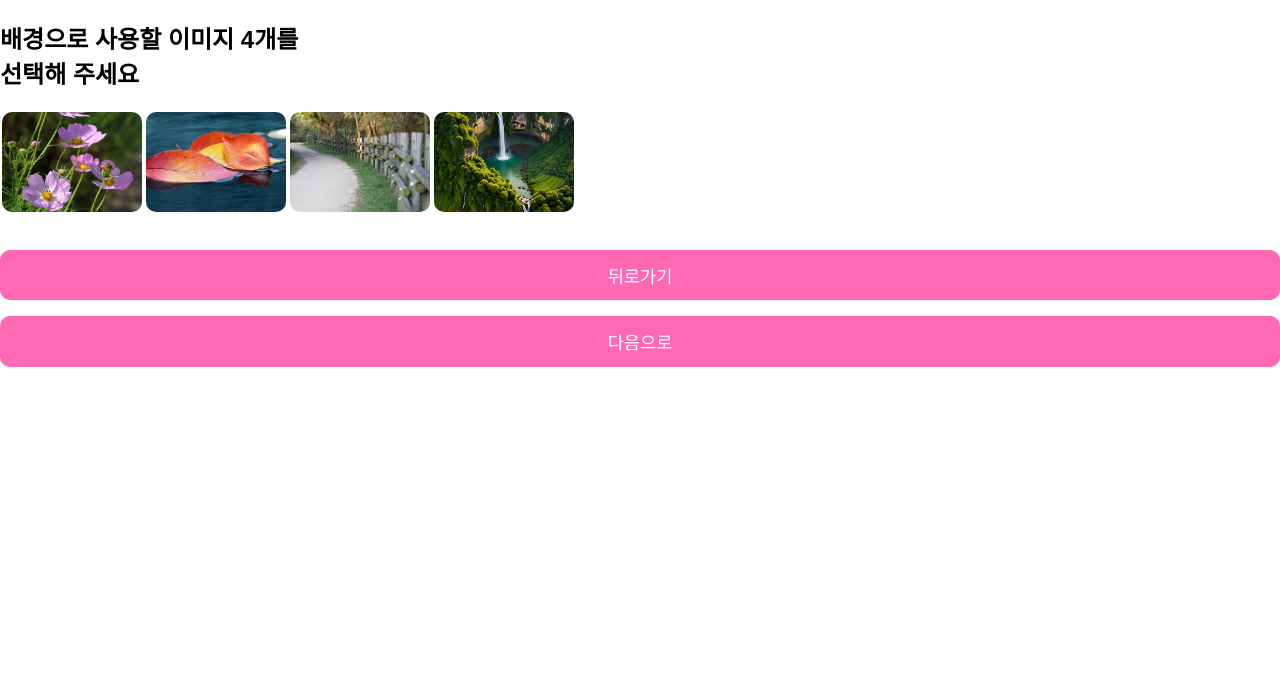
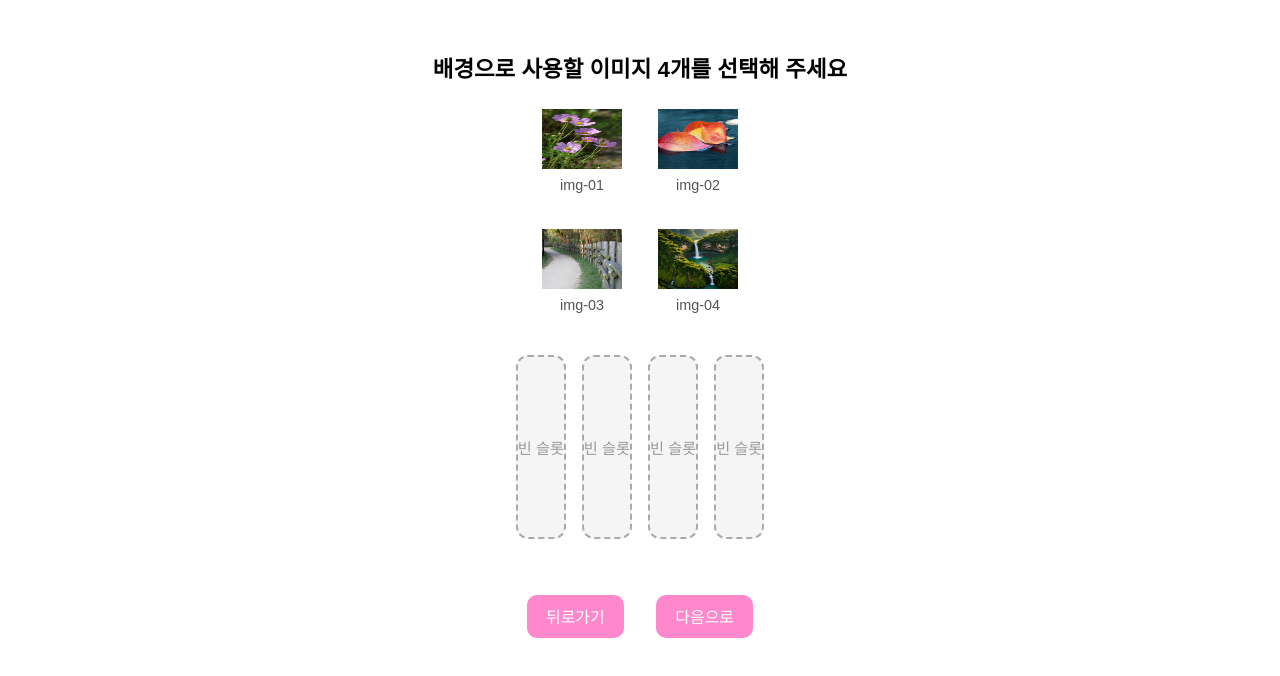
Before and after one commit to xeon-243859/ppongtok-app, a React (Vite) app: page /image/select in a window 1280 px wide. Shown: the top 676 px of the page. Built offline with nearby package versions, Linux system fonts and the light colour scheme.

Commit message:
🎨 이미지/영상/음악 선택 슬롯 UI 정리 및 전체 흐름 마무리

```diff
--- a/src/pages/ImageSelectPage.css
+++ b/src/pages/ImageSelectPage.css
@@ -1,106 +1,87 @@
-.image-select-container {
+.image-select-page {
+  padding: 2rem;
+  font-family: 'Pretendard', sans-serif;
   display: flex;
   flex-direction: column;
   align-items: center;
-  padding: 2rem;
-  max-width: 600px;
-  margin: 0 auto;
-  font-family: 'Pretendard', sans-serif;
 }
 
-.title-text {
-  font-size: 1.5rem;
-  font-weight: bold;
-  margin-bottom: 1.5rem;
+.typing-text {
+  font-size: 1.4rem;
   text-align: center;
+  margin-bottom: 1rem;
   white-space: pre-line;
-  line-height: 1.6;
 }
 
-.image-thumbnails {
+.slot-grid {
   display: grid;
   grid-template-columns: repeat(2, 1fr);
   gap: 1rem;
-  margin-bottom: 1.5rem;
+  margin-bottom: 2rem;
 }
 
-.thumbnail {
-  width: 140px;
-  height: 100px;
-  object-fit: cover;
+.slot {
+  display: flex;
+  flex-direction: column;
+  align-items: center;
   border: 2px solid transparent;
-  border-radius: 12px;
+  border-radius: 10px;
+  padding: 0.5rem;
   cursor: pointer;
-  transition: transform 0.2s ease, border 0.2s ease;
+  transition: border 0.3s ease;
 }
 
-.thumbnail:hover {
-  transform: scale(1.05);
+.slot.selected {
+  border-color: #ff88cc;
+  background-color: #fff0f5;
 }
 
-.thumbnail.selected {
-  border: 3px solid #ff6699;
-  box-shadow: 0 0 10px rgba(255, 102, 153, 0.5);
+.slot-label {
+  margin-top: 0.5rem;
+  font-size: 0.9rem;
+  color: #555;
+}
+
+.selected-slots {
+  display: flex;
+  gap: 1rem;
+  margin-bottom: 2rem;
 }
 
 .preview-slot {
-  width: 100%;
-  height: 180px;
+  width: 120px;
+  height: 80px;
+  background-color: #f0f0f0;
+  border: 1px dashed #aaa;
   display: flex;
   justify-content: center;
   align-items: center;
-  margin-bottom: 1.5rem;
-  border: 2px dashed #aaa;
-  border-radius: 12px;
-  background-color: #fafafa;
-}
-
-.preview-img {
-  max-width: 100%;
-  max-height: 100%;
-  border-radius: 12px;
+  border-radius: 8px;
+  overflow: hidden;
 }
 
 .empty-slot {
-  color: #999;
-  font-size: 0.95rem;
+  color: #bbb;
+  font-size: 0.8rem;
 }
 
-.upload-section {
-  margin-bottom: 1.5rem;
+.button-row {
+  display: flex;
+  justify-content: center;
+  gap: 2rem;
 }
 
-.upload-button {
-  background-color: #ffccdd;
-  color: #333;
+.button-row button {
   padding: 0.6rem 1.2rem;
-  border-radius: 8px;
+  font-size: 1rem;
+  background-color: #ff88cc;
+  color: white;
+  border: none;
+  border-radius: 10px;
   cursor: pointer;
-  font-size: 0.9rem;
-  transition: background-color 0.2s ease;
+  transition: background-color 0.3s ease;
 }
 
-.upload-button:hover {
-  background-color: #ffb6c1;
+.button-row button:hover {
+  background-color: #ff66aa;
 }
-
-.button-group {
-  display: flex;
-  justify-content: space-between;
-  gap: 1rem;
-}
-
-.button-group button {
-  padding: 0.6rem 1.2rem;
-  border: none;
-  background-color: #ff6699;
-  color: white;
-  border-radius: 8px;
-  font-size: 1rem;
-  cursor: pointer;
-  transition: background-color 0.2s ease;
-}
-
-.button-group button:hover {
-  background-color: #ff3366;
-}
--- a/src/pages/ImageSelectPage.jsx
+++ b/src/pages/ImageSelectPage.jsx
@@ -4,67 +4,73 @@ import "./ImageSelectPage.css";
 
 const ImageSelectPage = () => {
   const navigate = useNavigate();
-  const [selectedImages, setSelectedImages] = useState({});
-
-  const images = [
-    "/backgrounds/cosmos.jpg",
-    "/backgrounds/leaves.jpg",
-    "/backgrounds/road.jpg",
-    "/backgrounds/water.jpg",
+  const imageOptions = [
+    { id: "img-01", src: "cosmos.jpg" },
+    { id: "img-02", src: "leaves.jpg" },
+    { id: "img-03", src: "road.jpg" },
+    { id: "img-04", src: "water.jpg" },
   ];
 
-  const handleImageClick = (index) => {
-    setSelectedImages((prev) => ({
-      ...prev,
-      [`img-${index}`]: images[index],
-    }));
+  const [selectedImages, setSelectedImages] = useState([]);
+
+  const handleSelect = (imgId) => {
+    if (selectedImages.includes(imgId)) {
+      setSelectedImages(selectedImages.filter((id) => id !== imgId));
+    } else if (selectedImages.length < 4) {
+      setSelectedImages([...selectedImages, imgId]);
+    }
   };
 
-  const handleNextClick = () => {
-    // 선택된 이미지 중 첫 번째 이미지만 사용하여 이동
-    const firstSelected = Object.values(selectedImages)[0];
-    if (firstSelected) {
-      localStorage.setItem("selectedBackground", firstSelected);
-      navigate("/music/select");
-    } else {
-      alert("이미지를 선택해주세요.");
+  const handleNext = () => {
+    if (selectedImages.length > 0) {
+      navigate("/music/select", {
+        state: { backgroundType: "image", selected: selectedImages },
+      });
     }
+  };
+
+  const handleBack = () => {
+    navigate("/style");
   };
 
   return (
     <div className="image-select-page">
-      <h2 className="typewriter">
-        배경으로 사용할 이미지 4개를<br />선택해 주세요
-      </h2>
-      <div className="image-grid">
-        {images.map((src, index) => (
-          <img
-            key={index}
-            src={src}
-            alt={`이미지${index + 1}`}
-            className={
-              selectedImages[`img-${index}`] ? "selected" : "thumbnail"
-            }
-            onClick={() => handleImageClick(index)}
-          />
-        ))}
-      </div>
-      <div className="selection-slots">
-        {[0, 1, 2, 3].map((num) => (
-          <div key={num} className="image-slot">
-            {selectedImages[`img-${num}`] && (
-              <img src={selectedImages[`img-${num}`]} alt={`선택${num}`} />
-            )}
+      <h2 className="typing-text">배경으로 사용할 이미지 4개를 선택해 주세요</h2>
+      <div className="slot-grid">
+        {imageOptions.map((image) => (
+          <div
+            key={image.id}
+            className={`slot ${selectedImages.includes(image.id) ? "selected" : ""}`}
+            onClick={() => handleSelect(image.id)}
+          >
+            <img src={`/backgrounds/${image.src}`} width="80" height="60" alt="img" />
+            <div className="slot-label">{image.id}</div>
           </div>
         ))}
       </div>
-      <div className="button-group">
-        <button className="back-button" onClick={() => navigate(-1)}>
-          뒤로가기
-        </button>
-        <button className="next-button" onClick={handleNextClick}>
-          다음으로
-        </button>
+      <div className="selected-slots">
+        {[0, 1, 2, 3].map((index) => {
+          const imgId = selectedImages[index];
+          const image = imageOptions.find((img) => img.id === imgId);
+          return (
+            <div key={index} className="preview-slot">
+              {image ? (
+                <img
+                  src={`/backgrounds/${image.src}`}
+                  width="120"
+                  height="80"
+                  alt="selected"
+                />
+              ) : (
+                <div className="empty-slot">빈 슬롯</div>
+              )}
+            </div>
+          );
+        })}
+      </div>
+      <div className="button-row">
+        <button onClick={handleBack}>뒤로가기</button>
+        <button onClick={handleNext}>다음으로</button>
       </div>
     </div>
   );
--- a/src/pages/MusicSelectPage.css
+++ b/src/pages/MusicSelectPage.css
@@ -1,18 +1,16 @@
-.music-select-container {
+.music-select-page {
+  padding: 2rem;
+  font-family: 'Pretendard', sans-serif;
   display: flex;
   flex-direction: column;
   align-items: center;
-  padding: 2rem;
-  max-width: 600px;
-  margin: 0 auto;
-  font-family: 'Pretendard', sans-serif;
 }
 
-.title-text {
-  font-size: 1.5rem;
-  font-weight: bold;
+.typing-text {
+  font-size: 1.4rem;
+  text-align: center;
   margin-bottom: 1.5rem;
-  text-align: center;
+  white-space: pre-line;
 }
 
 .music-list {
@@ -20,67 +18,50 @@
   flex-direction: column;
   gap: 1rem;
   width: 100%;
+  max-width: 400px;
   margin-bottom: 2rem;
 }
 
-.music-button {
-  width: 100%;
-  padding: 0.8rem 1rem;
+.music-item {
   background-color: #f0f0f0;
+  padding: 1rem;
+  border-radius: 10px;
   border: 2px solid transparent;
+  transition: border 0.3s ease;
+  cursor: pointer;
+  display: flex;
+  flex-direction: column;
+  align-items: center;
+}
+
+.music-item.selected {
+  border-color: #ff88cc;
+  background-color: #fff0f5;
+}
+
+.music-item p {
+  margin: 0 0 0.5rem 0;
+  font-weight: bold;
+  color: #333;
+}
+
+.button-row {
+  display: flex;
+  justify-content: center;
+  gap: 2rem;
+}
+
+.button-row button {
+  padding: 0.6rem 1.2rem;
+  font-size: 1rem;
+  background-color: #ff88cc;
+  color: white;
+  border: none;
   border-radius: 10px;
   cursor: pointer;
-  font-size: 1rem;
-  text-align: center;
-  transition: all 0.2s ease;
+  transition: background-color 0.3s ease;
 }
 
-.music-button:hover {
-  background-color: #e0e0e0;
+.button-row button:hover {
+  background-color: #ff66aa;
 }
-
-.music-button.selected {
-  border: 3px solid #ff99cc;
-  background-color: #fff0f5;
-  font-weight: bold;
-}
-
-.upload-section {
-  margin-bottom: 2rem;
-}
-
-.upload-button {
-  background-color: #ffd1e1;
-  color: #333;
-  padding: 0.6rem 1.2rem;
-  border-radius: 8px;
-  cursor: pointer;
-  font-size: 0.9rem;
-  transition: background-color 0.2s ease;
-}
-
-.upload-button:hover {
-  background-color: #ffb6c1;
-}
-
-.button-group {
-  display: flex;
-  justify-content: space-between;
-  gap: 1rem;
-  width: 100%;
-}
-
-.button-group button {
-  padding: 0.6rem 1.2rem;
-  border: none;
-  background-color: #ff6699;
-  color: white;
-  border-radius: 8px;
-  font-size: 1rem;
-  cursor: pointer;
-  transition: background-color 0.2s ease;
-}
-
-.button-group button:hover {
-  background-color: #ff3366;
-}
--- a/src/pages/VideoSelectPage.jsx
+++ b/src/pages/VideoSelectPage.jsx
@@ -5,19 +5,23 @@ import "./VideoSelectPage.css";
 const VideoSelectPage = () => {
   const navigate = useNavigate();
   const videoOptions = [
-    { name: "따뜻한 영상", files: ["flower.mp4", "sunset.mp4"] },
-    { name: "그리운 영상", files: ["river.mp4", "sky.mp4"] },
+    { id: "vid-01", src: "flower.mp4" },
+    { id: "vid-02", src: "sunset.mp4" },
+    { id: "vid-03", src: "river.mp4" },
+    { id: "vid-04", src: "sky.mp4" },
   ];
 
   const [selectedVideo, setSelectedVideo] = useState("");
 
-  const handleSelect = (video) => {
-    setSelectedVideo(video);
+  const handleSelect = (videoId) => {
+    setSelectedVideo(videoId);
   };
 
   const handleNext = () => {
     if (selectedVideo) {
-      navigate("/music/select", { state: { backgroundType: "video", selected: selectedVideo } });
+      navigate("/music/select", {
+        state: { backgroundType: "video", selected: selectedVideo },
+      });
     }
   };
 
@@ -27,38 +31,39 @@ const VideoSelectPage = () => {
 
   return (
     <div className="video-select-page">
-      <h2 className="typing-text">배경으로 사용할 영상 1개를</h2>
-      <div className="category-section">
-        {videoOptions.map((group, index) => (
-          <div key={index} className="video-category">
-            <h3>{group.name}</h3>
-            <div className="video-thumbnails">
-              {group.files.map((video, idx) => (
-                <div
-                  key={idx}
-                  className={`video-thumb ${selectedVideo === video ? "selected" : ""}`}
-                  onClick={() => handleSelect(video)}
-                >
-                  <video src={`/videos/${video}`} width="100" height="80" muted preload="metadata" />
-                </div>
-              ))}
-            </div>
+      <h2 className="typing-text">배경으로 사용할 영상 1개를 선택해 주세요</h2>
+      <div className="slot-grid">
+        {videoOptions.map((video) => (
+          <div
+            key={video.id}
+            className={`slot ${selectedVideo === video.id ? "selected" : ""}`}
+            onClick={() => handleSelect(video.id)}
+          >
+            <video
+              src={`/videos/${video.src}`}
+              width="80"
+              height="60"
+              muted
+              preload="metadata"
+            />
+            <div className="slot-label">{video.id}</div>
           </div>
         ))}
       </div>
-      <div className="selected-preview">
-        {selectedVideo && (
+      <div className="selected-slot">
+        {selectedVideo ? (
           <video
-            src={`/videos/${selectedVideo}`}
-            width="300"
-            height="180"
+            src={`/videos/${videoOptions.find(v => v.id === selectedVideo).src}`}
+            width="240"
+            height="140"
             controls
             autoPlay
             muted
           />
+        ) : (
+          <div className="empty-slot">선택된 영상이 여기에 표시됩니다</div>
         )}
       </div>
-      <button className="select-button">내 파일에서 선택</button>
       <div className="button-row">
         <button onClick={handleBack}>뒤로가기</button>
         <button onClick={handleNext}>다음으로</button>
```
